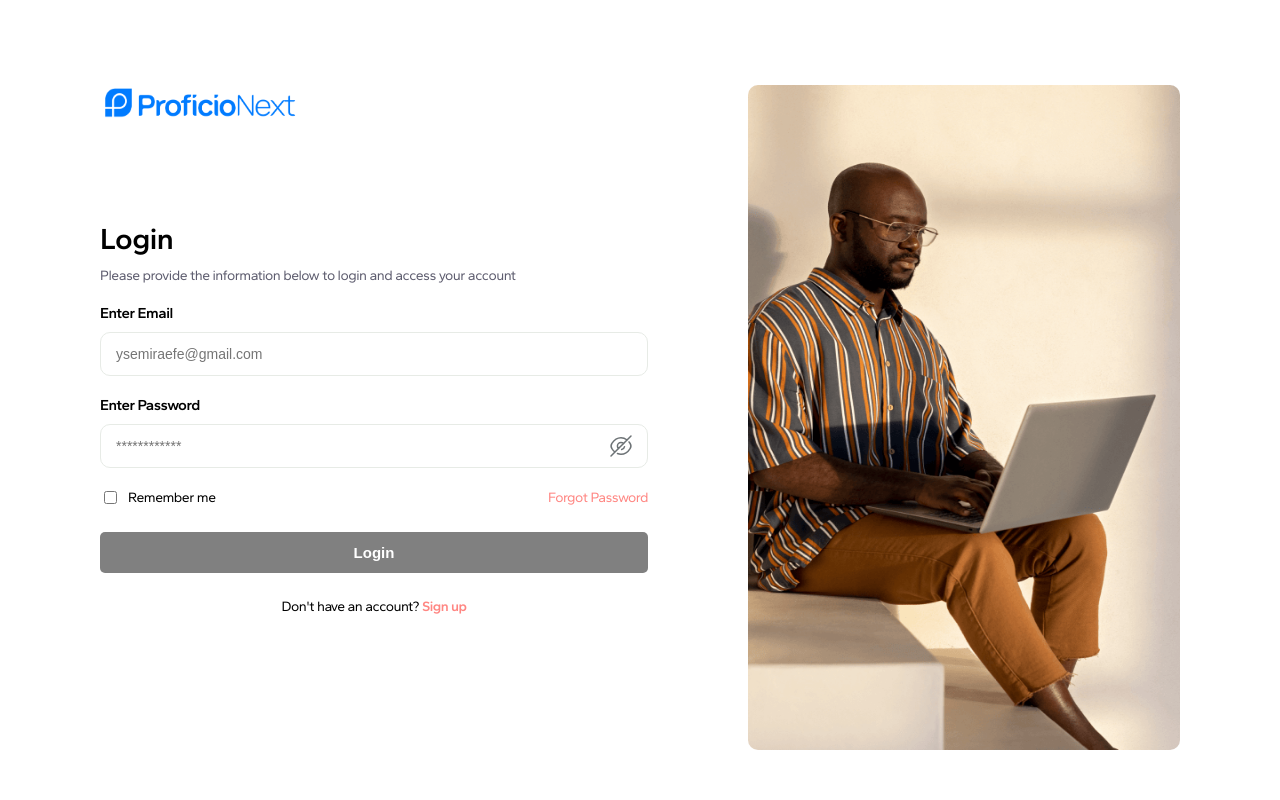
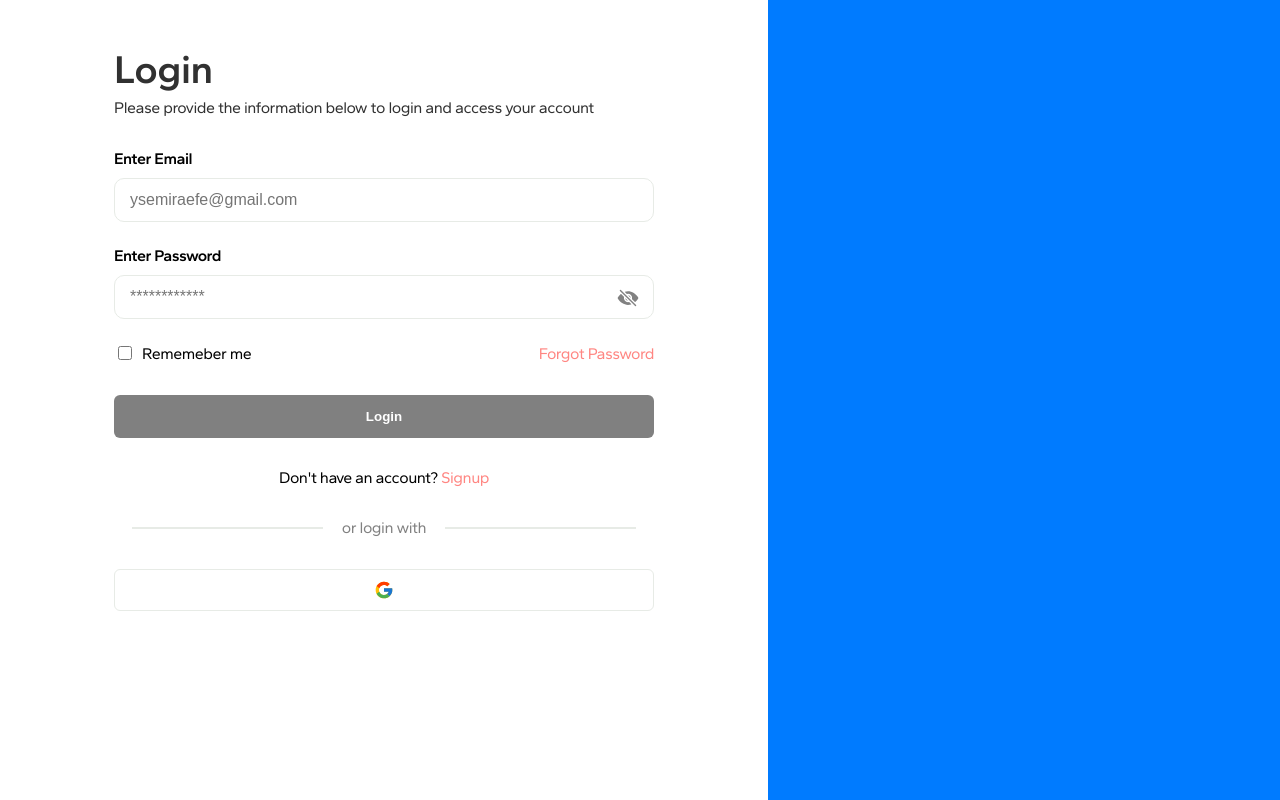
Before and after one commit to Jolaoluwa17/demo-space, a React (Vite) app: page /auth/login in a window 1280 px wide. Built offline with nearby package versions, Linux system fonts and the light colour scheme.

Commit message:
updates to UI

```diff
--- a/src/index.css
+++ b/src/index.css
@@ -82,6 +82,12 @@ body {
   cursor: pointer;
 }
 
+.back_to_signup {
+  display: flex;
+  align-items: center;
+  cursor: pointer;
+}
+
 @media (max-width: 768px) {
   .proficioNext_logo_size {
     width: 210px;
--- a/src/pages/login/Login.tsx
+++ b/src/pages/login/Login.tsx
@@ -4,8 +4,6 @@ import { BiSolidErrorAlt } from 'react-icons/bi';
 import { useDispatch } from 'react-redux';
 
 import './login.css';
-import EyeOpen from '@/icons/Eye';
-import EyeClosed from '@/icons/EyeClosed';
 import {
   useLoginMutation,
   useRequestCodeMutation,
@@ -14,6 +12,8 @@ import {
   setAuthState,
   setCredentials,
 } from '@/services/features/auth/authSlice';
+import { IoEye, IoEyeOff } from 'react-icons/io5';
+import { FcGoogle } from 'react-icons/fc';
 
 const Login = () => {
   const navigate = useNavigate();
@@ -118,72 +118,93 @@ const Login = () => {
   };
 
   return (
-    <div className="login_root" onKeyDown={handleKeyDown} tabIndex={0}>
-      <div className="login_container">
-        <div className="left">
-          <div className="techwings_logo_login">
+    <div className="signup_root" onKeyDown={handleKeyDown} tabIndex={0}>
+      <div className="right">
+        <div className="right_signup_content">
+          <div className="signup_techwings_logo">
+            <div className="signup_logo_absolute">
               <img
                 src="/images/ProficioNextLogo.png"
                 alt=""
                 className="proficioNext_logo_size"
-              onClick={() => navigate('/')}
-              loading="lazy"
               />
             </div>
-          <div className="login_title_container">
-            <div className="login_title">Login</div>
           </div>
-          <div className="login_sub_title">
+          <div className="signup_title">Login</div>
+          <div className="signup_subTitle">
             Please provide the information below to login and access your
             account
           </div>
-          <div className="login_form_item">
-            <label htmlFor="">Enter Email</label>
+          <div className="signup_form">
+            <div className="signup_form_item">
+              <label htmlFor="email">Enter Email</label>
               <input
                 type="email"
+                name="email"
+                placeholder="ysemiraefe@gmail.com"
+                className="input"
                 value={email}
                 onChange={(e) => handleEmailChange(e.target.value)}
-              placeholder="ysemiraefe@gmail.com"
                 disabled={isLoading}
               />
             </div>
-          <div className="login_form_item">
-            <label htmlFor="">Enter Password</label>
+            <div className="signup_form_item">
+              <label htmlFor="email">Enter Password</label>
               <div style={{ position: 'relative' }}>
                 <input
                   type={showPassword ? 'text' : 'password'}
+                  name="password"
+                  placeholder="************"
                   value={password}
                   onChange={handlePasswordChange}
-                placeholder="************"
                   disabled={isLoading}
                 />
                 <div
-                className="login_password_visibility"
                   onClick={handleHiddenTrigger}
+                  className="password_visibility"
                 >
-                {showPassword ? <EyeOpen /> : <EyeClosed />}
+                  {showPassword ? (
+                    <IoEye
+                      className="password_visibility_icon"
+                      color="#818181"
+                    />
+                  ) : (
+                    <IoEyeOff
+                      className="password_visibility_icon"
+                      color="#818181"
+                    />
+                  )}
                 </div>
               </div>
             </div>
-          <div className="login_configurations">
-            <div className="remember_me">
-              <input
-                type="checkbox"
-                style={{ cursor: 'pointer' }}
-                onChange={handleRememberMeChange}
+            {errMsg && (
+              <div
+                className="error_message"
+                style={{ marginTop: '-10px', marginBottom: '20px' }}
+              >
+                <BiSolidErrorAlt
+                  fontSize={18}
+                  style={{ paddingRight: '5px' }}
                 />
-              <div style={{ marginLeft: '8px' }}>Remember me</div>
+                {errMsg}
+              </div>
+            )}
+
+            <div className="other_login_options">
+              <div className="TOS_container">
+                <input type="checkbox" onChange={handleRememberMeChange} />
+                <div className="TOS">Rememeber me</div>
               </div>
               <div
-              className="forgot_password_btn"
-              style={{ color: '#FF8682', cursor: 'pointer', fontSize: '14px' }}
+                className="TOS"
+                style={{ color: '#FF8682', cursor: 'pointer' }}
                 onClick={() => navigate('/auth/forgotpassword')}
               >
                 Forgot Password
               </div>
             </div>
             <button
-            className="login_btn"
+              className="create_acc_btn"
               style={{
                 backgroundColor: isFormValid && !isLoading ? '#007BFF' : 'grey',
                 cursor: isFormValid && !isLoading ? 'pointer' : 'not-allowed',
@@ -193,48 +214,33 @@ const Login = () => {
             >
               {isLoading ? <div className="spinner"></div> : 'Login'}
             </button>
-          {errMsg && (
-            <div className="error_message">
-              <BiSolidErrorAlt fontSize={18} style={{ paddingRight: '5px' }} />
-              {errMsg}
-            </div>
-          )}
-          <div className="donot_have_acc">
+            <div
+              className="already_have_acc"
+              style={{ marginTop: '30px', marginBottom: '30px' }}
+            >
               Don't have an account?{' '}
               <span
-              style={{ color: '#FF8682', cursor: 'pointer', fontWeight: '600' }}
+                style={{
+                  color: '#FF8682',
+                  cursor: 'pointer',
+                }}
                 onClick={() => navigate('/auth/signup')}
               >
-              Sign up
+                Signup
               </span>
             </div>
-          {/* <div className="or_login">
+            <div className="or_sign_up_with" style={{ marginBottom: '30px' }}>
               <hr />
-            <div style={{ padding: '0px 10px', textAlign: 'center' }}>
-              Or login with
+              <span>or login with</span>
+              <hr />
             </div>
-            <hr />
-          </div> */}
-          {/* <div className="login_options">
-            <div className="login_options_button">
-              <img src="/images/Google.svg" alt="login_image" />
-            </div>
-            <div className="login_options_button">
-              <img src="/images/Apple.svg" alt="login_image" />
-            </div>
-          </div> */}
-          <div className="image_container"></div>
-        </div>
-        <div className="right">
-          <img
-            src="/images/Login.png"
-            alt="login_image"
-            className="login_img"
-            style={{ borderRadius: '10px', position: 'inherit' }}
-            loading="lazy"
-          />
+            <div className="google_sign">
+              <FcGoogle size={20} />
             </div>
           </div>
+        </div>
+      </div>
+      <div className="left"></div>
     </div>
   );
 };
--- a/src/pages/user/signup/signup.css
+++ b/src/pages/user/signup/signup.css
@@ -335,3 +335,10 @@
     height: 50px;
   }
 }
+
+/* Login styling */
+.other_login_options {
+  display: flex;
+  align-items: center;
+  justify-content: space-between;
+}
```
Lines whose indentation alone changed are shown as unchanged.
